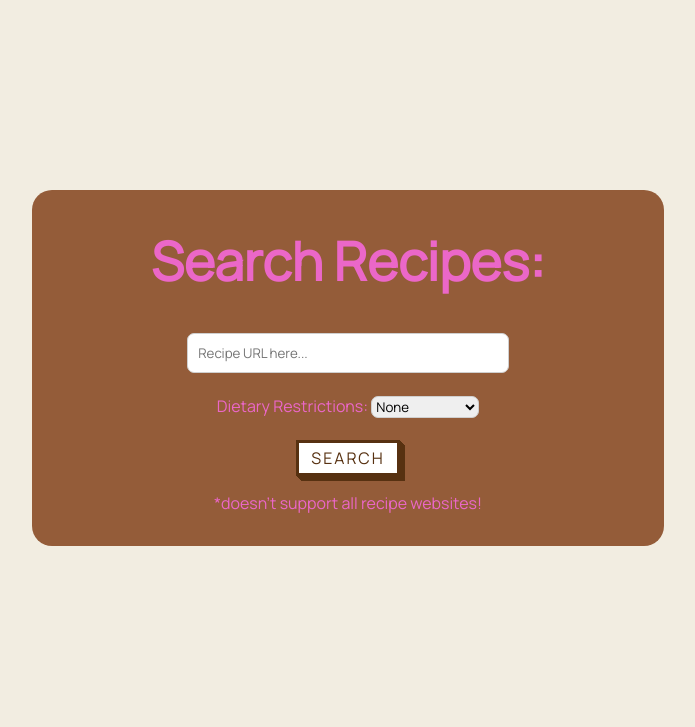
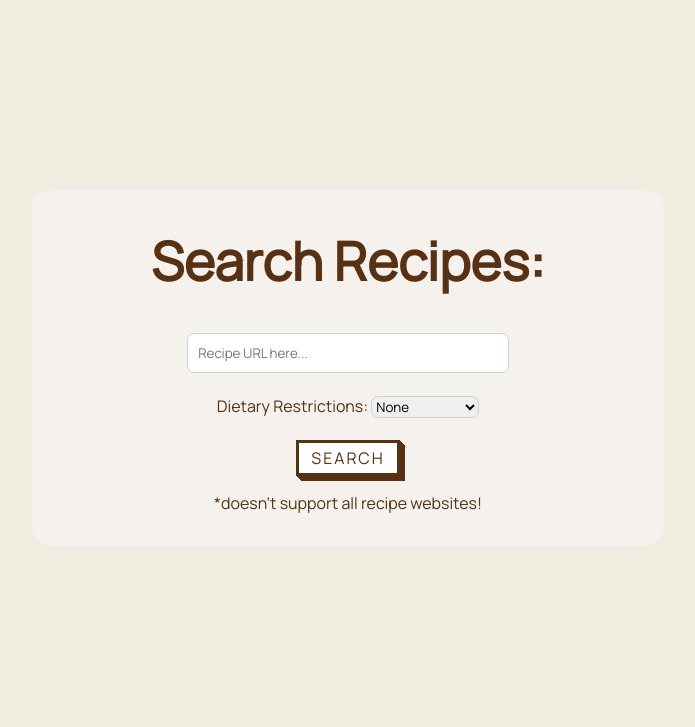
Before and after one commit to imejri/recipe-image, a Python web app: template files/templates/home.html in a window 1280 px wide. Shown: the top 727 px of the page, without its empty margins (292-987 px from the left). Run offline with Jinja, Linux system fonts and the light colour scheme; the template is opened without the code that fills it, so the values that code supplies are empty.

Commit message:
testing venv

```diff
--- a/files/templates/home.html
+++ b/files/templates/home.html
@@ -14,7 +14,7 @@
           background-color: #f2ede1;
           z-index: 0;
           height: 90%;
-          color: #eb67c8;
+          color: #573111;
       }
 
       .wrapper {
@@ -22,7 +22,7 @@
         flex-direction: column;
         justify-content: center;
         align-items: center;
-        background-color: #945c39;
+        background-color: #f5f2ed;
         opacity: 100%;
         border-radius: 20px;
         z-index: 1;
```
